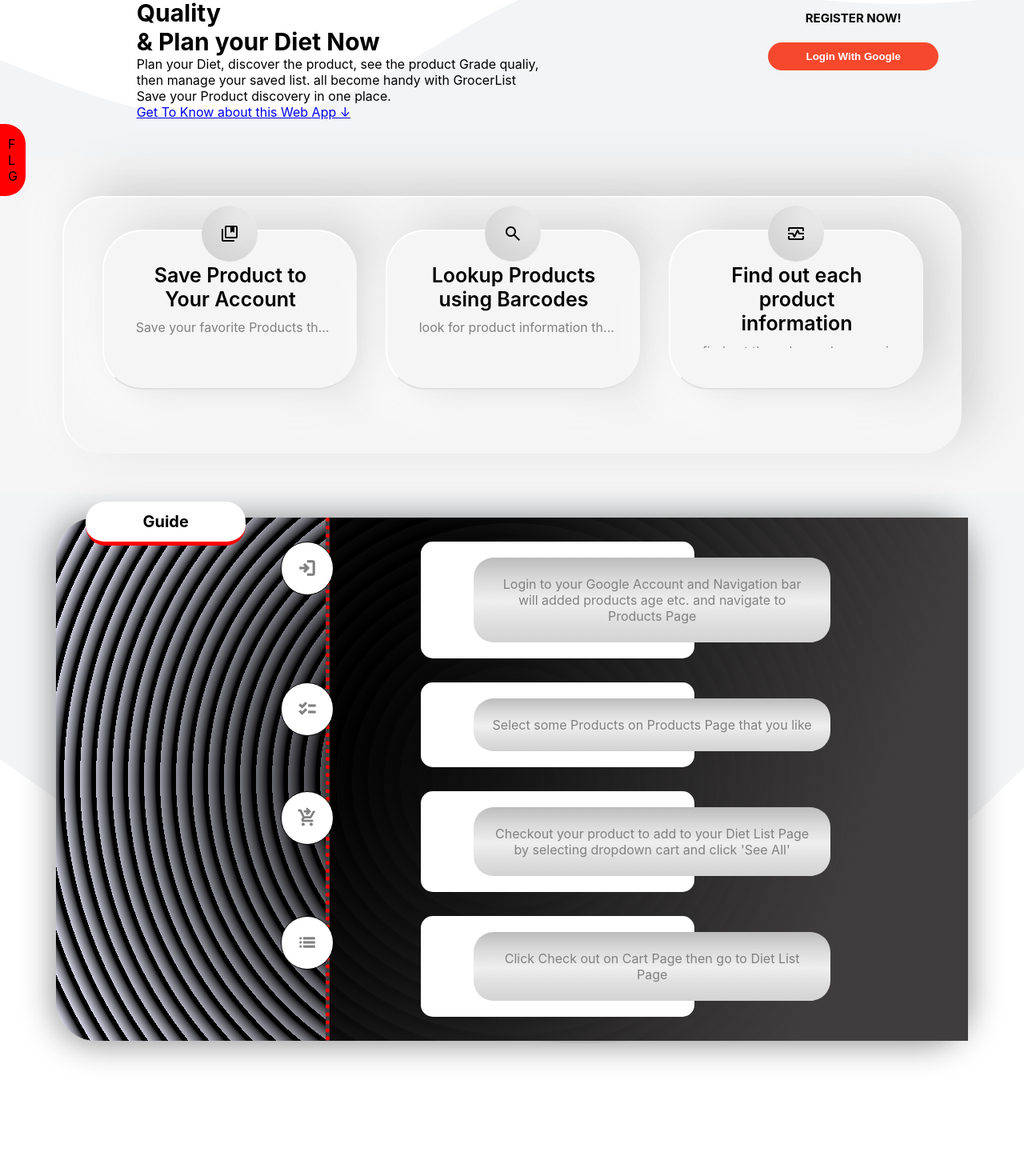
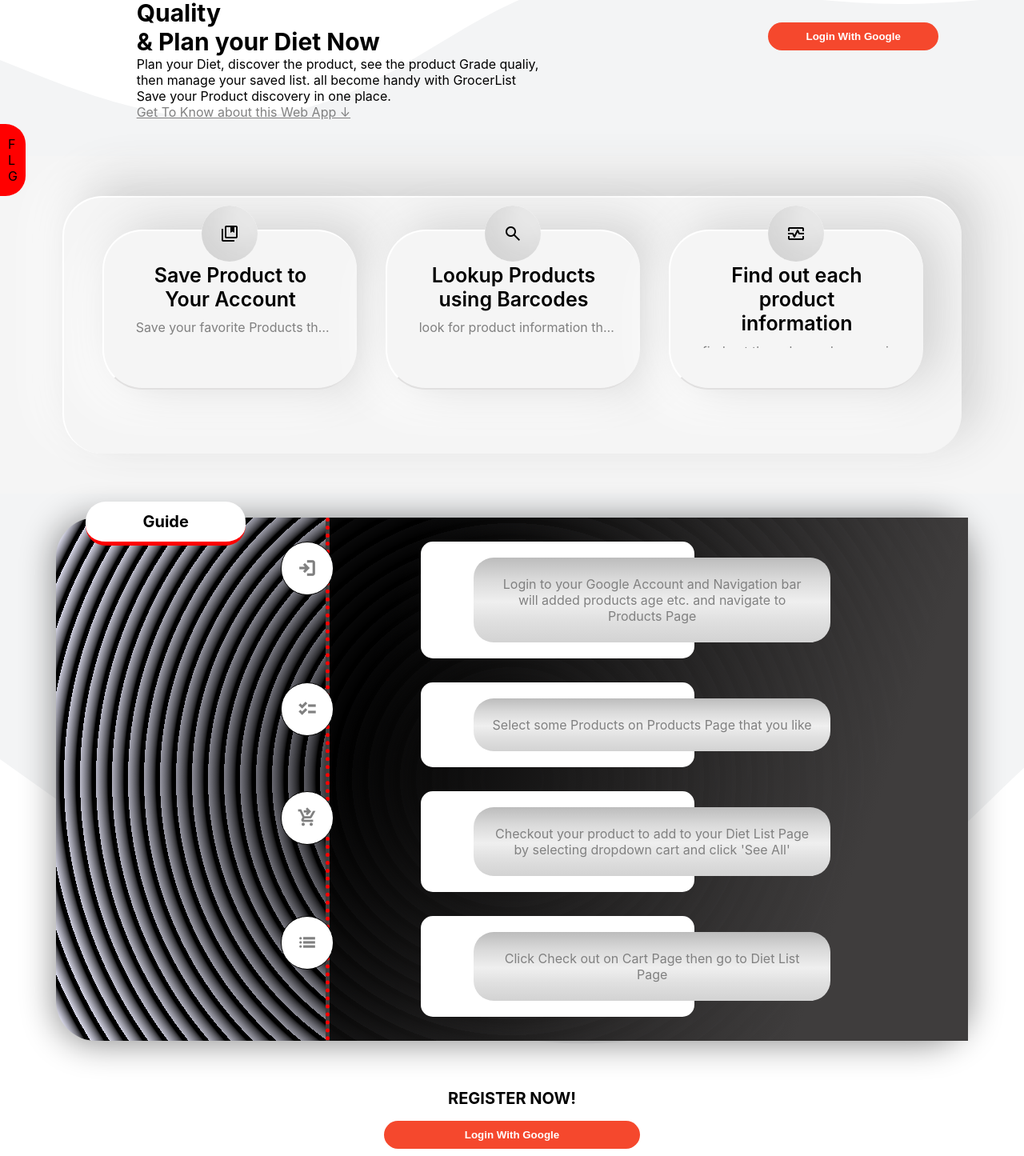
Before and after one commit to Avwaveaf/grocerlist, a React (Create React App) app: page / in a window 1280 px wide. Shown: the part 165-1610 px from the top of the page at 80% size. Built offline with nearby package versions, Linux system fonts and the light colour scheme; no server answers.

Commit message:
finishing home page

```diff
--- a/src/routes/home-page/home-page.container.jsx
+++ b/src/routes/home-page/home-page.container.jsx
@@ -63,7 +63,6 @@
           </div>
         </div>
         <div className="home-page-button-section">
-          <div className="encouragement-text"></div>
           <div
             id="feature"
             onClick={redirectHandler}
@@ -82,6 +81,18 @@
       </div>
       <div className="home-page-detail-container">
         <InstructionFlowCard />
+        <div className="bottom-detail-container">
+          <div className="home-page-button-section">
+            <div className="encouragement-text"></div>
+            <div
+              id="feature"
+              onClick={redirectHandler}
+              className="home-page-button-container"
+            >
+              <button>Login With Google</button>
+            </div>
+          </div>
+        </div>
       </div>
     </div>
   );
--- a/src/routes/home-page/home-page.style.css
+++ b/src/routes/home-page/home-page.style.css
@@ -53,13 +53,13 @@
   padding: 10px px;
   box-sizing: border-box;
 }
-.get-to-know-anchor {
-  color: red;
+.get-to-know-anchor a {
+  color: gray;
   transition: 1s;
 }
 
-.get-to-know-anchor:hover {
-  color: black;
+.get-to-know-anchor a:hover {
+  color: red;
   animation: none;
   font-size: 16px;
   text-decoration: none;
@@ -95,7 +95,7 @@
 .encouragement-text {
   height: 30px;
   padding: 10px 0px;
-  font-size: 15px;
+  font-size: 20px;
   font-weight: bold;
 }
 .encouragement-text::before {
@@ -246,3 +246,9 @@
   margin-bottom: 0px;
   padding-top: 30px;
 }
+.bottom-detail-container {
+  justify-content: center;
+  display: flex;
+  align-items: center;
+  margin-top: 50px;
+}
```
